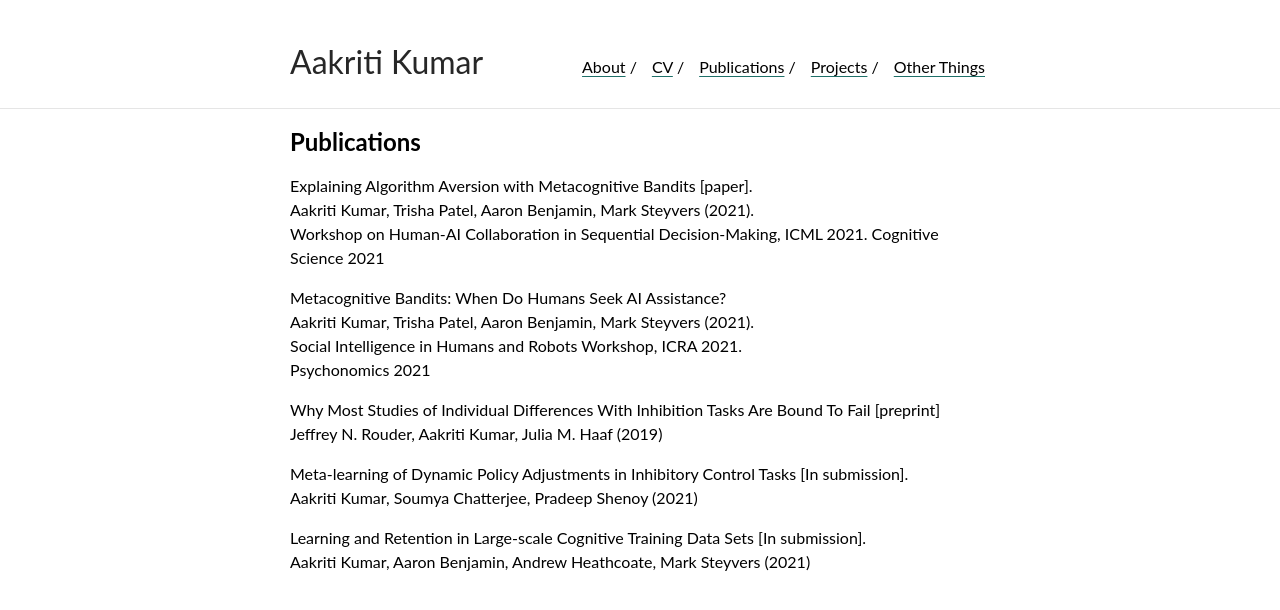
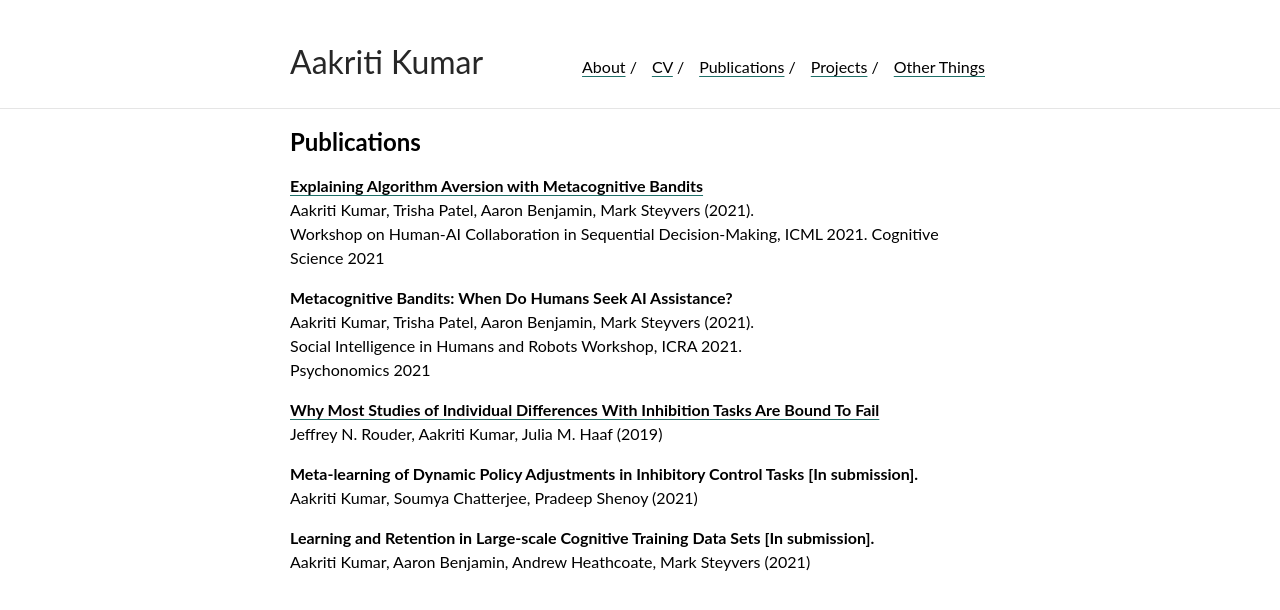
Before and after one commit to aakriti1kumar/aakriti1kumar.github.io, a Jekyll site: the page built from pubs.md, in a window 1280 px wide. Shown: the top 610 px of the page. Built offline with Jekyll 4.4.1, drawn with Linux system fonts in a browser that asks for light colours; our own code applies the rules of GitHub Pages for plain Markdown files.

Commit message:
Update pubs.md

```diff
--- a/pubs.md
+++ b/pubs.md
@@ -1,21 +1,21 @@
 
 ## Publications
 
-Explaining Algorithm Aversion with Metacognitive Bandits [paper].
+[**Explaining Algorithm Aversion with Metacognitive Bandits**](https://escholarship.org/content/qt7xc470dt/qt7xc470dt.pdf)
 Aakriti Kumar, Trisha Patel, Aaron Benjamin, Mark Steyvers (2021).
 Workshop on Human-AI Collaboration in Sequential Decision-Making, ICML 2021.
 Cognitive Science 2021<br>
 
-Metacognitive Bandits: When Do Humans Seek AI Assistance?
+**Metacognitive Bandits: When Do Humans Seek AI Assistance?**
 Aakriti Kumar, Trisha Patel, Aaron Benjamin, Mark Steyvers (2021).
 Social Intelligence in Humans and Robots Workshop, ICRA 2021.
 Psychonomics 2021<br>
 
-Why Most Studies of Individual Differences With Inhibition Tasks Are Bound To Fail [preprint]
+[**Why Most Studies of Individual Differences With Inhibition Tasks Are Bound To Fail**](https://psyarxiv.com/3cjr5/download?format=pdf)
 Jeffrey N. Rouder, Aakriti Kumar, Julia M. Haaf (2019)<br>
 
-Meta-learning of Dynamic Policy Adjustments in Inhibitory Control Tasks [In submission].
+**Meta-learning of Dynamic Policy Adjustments in Inhibitory Control Tasks [In submission].**
 Aakriti Kumar, Soumya Chatterjee, Pradeep Shenoy (2021)<br>
 
-Learning and Retention in Large-scale Cognitive Training Data Sets [In submission].
+**Learning and Retention in Large-scale Cognitive Training Data Sets [In submission].**
 Aakriti Kumar, Aaron Benjamin, Andrew Heathcoate, Mark Steyvers (2021)<br>
```
